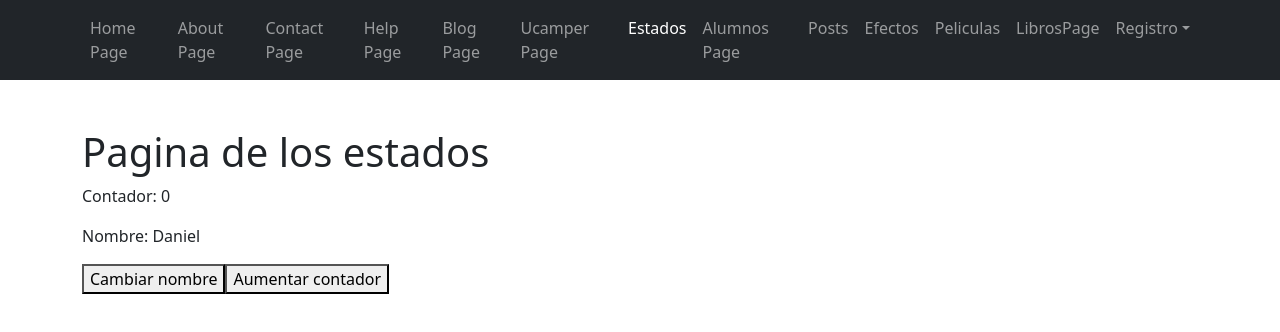
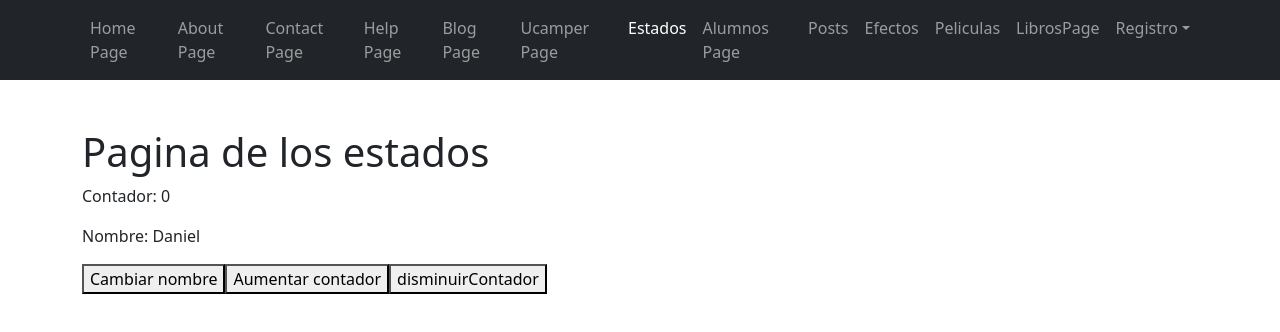
Before and after one commit to ArticislandOfficial/1.demo-app, a React (Create React App) app: page /estados in a window 1280 px wide. Shown: the top 332 px of the page. Built offline with nearby package versions, Linux system fonts and the light colour scheme.

Commit message:
pequeño cambio

```diff
--- a/src/pages/EstadosPage.jsx
+++ b/src/pages/EstadosPage.jsx
@@ -7,6 +7,10 @@ const EstadosPage = () => {
   const aumentarContador = () => {
     // contador = contador + 1; Esto no se debe hacer nunca con las variables de estado
     setContador(contador + 1);
+  };
+  const disminuirContador = () => {
+    // contador = contador + 1; Esto no se debe hacer nunca con las variables de estado
+    setContador(contador - 1);
   };
 
   const cambiarNombre = () => {
@@ -32,6 +36,9 @@ const EstadosPage = () => {
           <button type="button" onClick={aumentarContador}>
             Aumentar contador
           </button>
+          <button type="button" onClick={disminuirContador}>
+           disminuirContador
+          </button>
         </article>
       </main>
     </>
```
